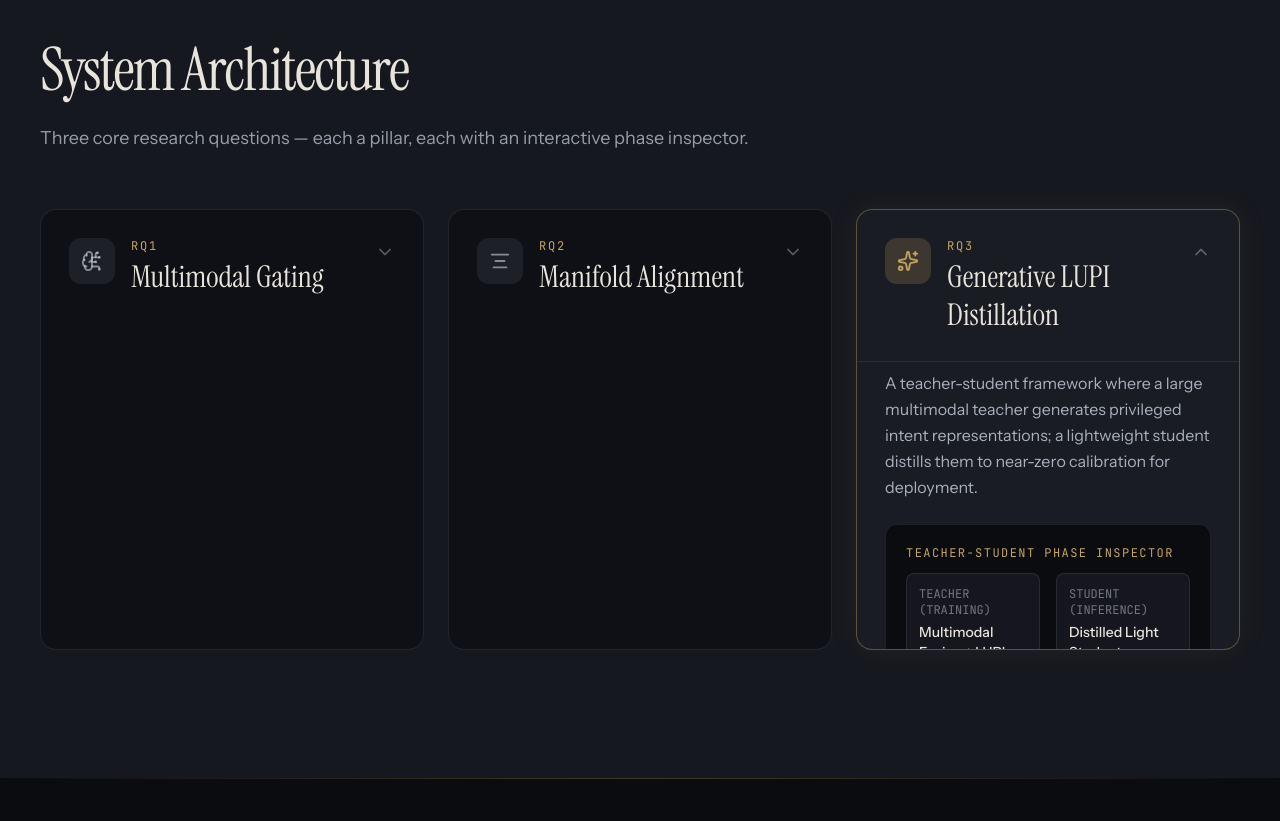
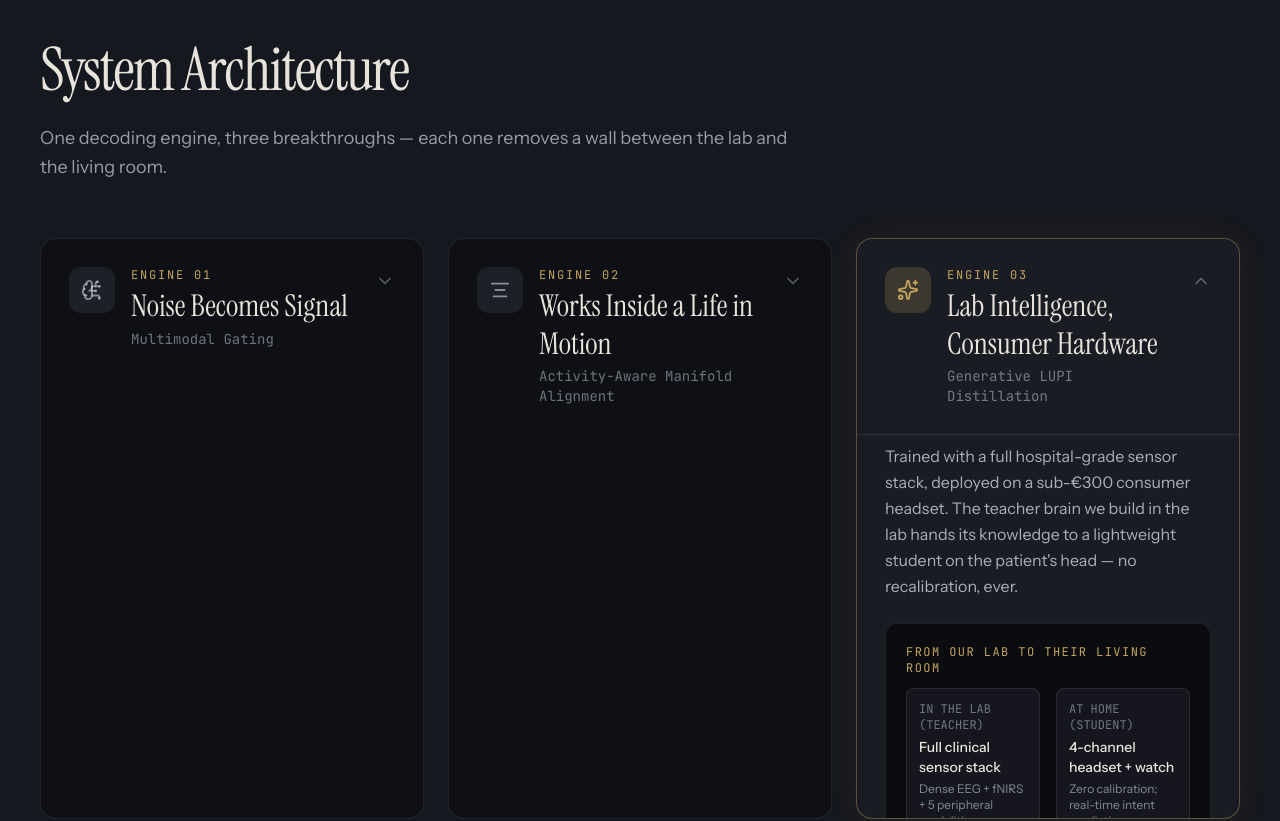
Before and after one commit to JohnGF/lupin, a React (Vite) app: page / in a window 1280 px wide. Shown: the part 2100-2921 px from the top of the page. Built offline with nearby package versions, Linux system fonts and the light colour scheme.

Commit message:
Refactor System Architecture: thesis/RQ language -> product/engine storytelling

```diff
--- a/src/components/Architecture.tsx
+++ b/src/components/Architecture.tsx
@@ -5,23 +5,26 @@ const pillars = [
   {
     id: "rq1",
     icon: BrainCircuit,
-    tag: "RQ1",
-    title: "Multimodal Gating",
-    desc: "Integrates EEG, EMG, EOG, PPG, respiratory, galvanic skin response, and accelerometry into a single gating mechanism that suppresses artifactual pathways before feature extraction.",
+    tag: "Engine 01",
+    title: "Noise Becomes Signal",
+    productName: "Multimodal Gating",
+    desc: "Heartbeats, eye blinks, sweat — the artifacts that poison conventional BCIs — instead steer the decoder. One fusion engine reads EEG together with GSR, HRV, gaze and thermal data, and decides which neural signal to trust, moment by moment.",
   },
   {
     id: "rq2",
     icon: AlignCenter,
-    tag: "RQ2",
-    title: "Manifold Alignment",
-    desc: "Projects heterogeneous physiological representations onto a common low-dimensional manifold using contrastive alignment — preserving inter-subject variability while reducing calibration demands.",
+    tag: "Engine 02",
+    title: "Works Inside a Life in Motion",
+    productName: "Activity-Aware Manifold Alignment",
+    desc: "Most BCIs only survive in a still, silent lab. LUPIN tracks body movement with IMUs to know whether a patient is imagining a motion or actually making one — so the system stays accurate while patients walk, reach and live.",
   },
   {
     id: "rq3",
     icon: Sparkles,
-    tag: "RQ3",
-    title: "Generative LUPI Distillation",
-    desc: "A teacher-student framework where a large multimodal teacher generates privileged intent representations; a lightweight student distills them to near-zero calibration for deployment.",
+    tag: "Engine 03",
+    title: "Lab Intelligence, Consumer Hardware",
+    productName: "Generative LUPI Distillation",
+    desc: "Trained with a full hospital-grade sensor stack, deployed on a sub-€300 consumer headset. The teacher brain we build in the lab hands its knowledge to a lightweight student on the patient's head — no recalibration, ever.",
   },
 ];
 
@@ -33,7 +36,7 @@ export default function Architecture() {
       <div className="mx-auto max-w-7xl px-6 md:px-10">
         <div className="max-w-3xl mb-14">
           <h2 className="font-serif text-4xl md:text-6xl tracking-[-0.03em] text-cream mb-6">System Architecture</h2>
-          <p className="text-frost/70 text-lg leading-relaxed">Three core research questions — each a pillar, each with an interactive phase inspector.</p>
+          <p className="text-frost/70 text-lg leading-relaxed">One decoding engine, three breakthroughs — each one removes a wall between the lab and the living room.</p>
         </div>
 
         <div className="grid lg:grid-cols-3 gap-6">
@@ -47,26 +50,27 @@ export default function Architecture() {
                   <div className="min-w-0 flex-1">
                     <div className="font-mono text-xs uppercase tracking-[0.15em] text-gold mb-1">{p.tag}</div>
                     <h3 className="font-serif text-2xl md:text-3xl text-cream leading-tight">{p.title}</h3>
+                    <div className="text-frost/50 text-sm mt-1 font-mono">{p.productName}</div>
                   </div>
                   <div className="ml-auto mt-1 text-frost/40">{isOpen ? <ChevronUp size={20} /> : <ChevronDown size={20} />}</div>
                 </button>
-                <div className={`overflow-hidden transition-all duration-300 ${isOpen ? "max-h-72 opacity-100" : "max-h-0 opacity-0"}`}>
+                <div className={`overflow-hidden transition-all duration-300 ${isOpen ? "max-h-96 opacity-100" : "max-h-0 opacity-0"}`}>
                   <div className="px-7 pb-7 pt-2 border-t border-frost/10">
-                    <p className="text-frost/80 leading-relaxed mb-6">{p.desc}</p>
-                    {/* Teacher-Student Phase Inspector */}
+                    <p className="text-frost/80 leading-relaxed mb-6">{p.desc.split("*").join("")}</p>
+                    {/* Lab-vs-Home switch for Engine 03 */}
                     {p.id === "rq3" && (
                       <div className="rounded-xl bg-ink border border-frost/10 p-5">
-                        <h4 className="font-mono text-xs uppercase tracking-[0.12em] text-gold mb-3">Teacher-Student Phase Inspector</h4>
-                        <div className="flex gap-4 text-sm">
+                        <h4 className="font-mono text-xs uppercase tracking-[0.12em] text-gold mb-3">From Our Lab to Their Living Room</h4>
+                        <div className="flex gap-4 text-sm flex-col sm:flex-row">
                           <div className="flex-1 rounded-lg bg-stone/60 p-3 border border-frost/10">
-                            <div className="text-xs font-mono text-frost/50 mb-1">TEACHER (TRAINING)</div>
-                            <div className="text-cream font-medium">Multimodal Fusion + LUPI</div>
-                            <div className="text-frost/60 text-xs mt-1">Privileged intent labels + full modality stack</div>
+                            <div className="text-xs font-mono text-frost/50 mb-1">IN THE LAB (TEACHER)</div>
+                            <div className="text-cream font-medium">Full clinical sensor stack</div>
+                            <div className="text-frost/60 text-xs mt-1">Dense EEG + fNIRS + 5 peripheral modalities</div>
                           </div>
                           <div className="flex-1 rounded-lg bg-stone/60 p-3 border border-frost/10">
-                            <div className="text-xs font-mono text-frost/50 mb-1">STUDENT (INFERENCE)</div>
-                            <div className="text-cream font-medium">Distilled Light Student</div>
-                            <div className="text-frost/60 text-xs mt-1">Minimal calibration; real-time intent prediction</div>
+                            <div className="text-xs font-mono text-frost/50 mb-1">AT HOME (STUDENT)</div>
+                            <div className="text-cream font-medium">4-channel headset + watch</div>
+                            <div className="text-frost/60 text-xs mt-1">Zero calibration; real-time intent prediction</div>
                           </div>
                         </div>
                       </div>
```
